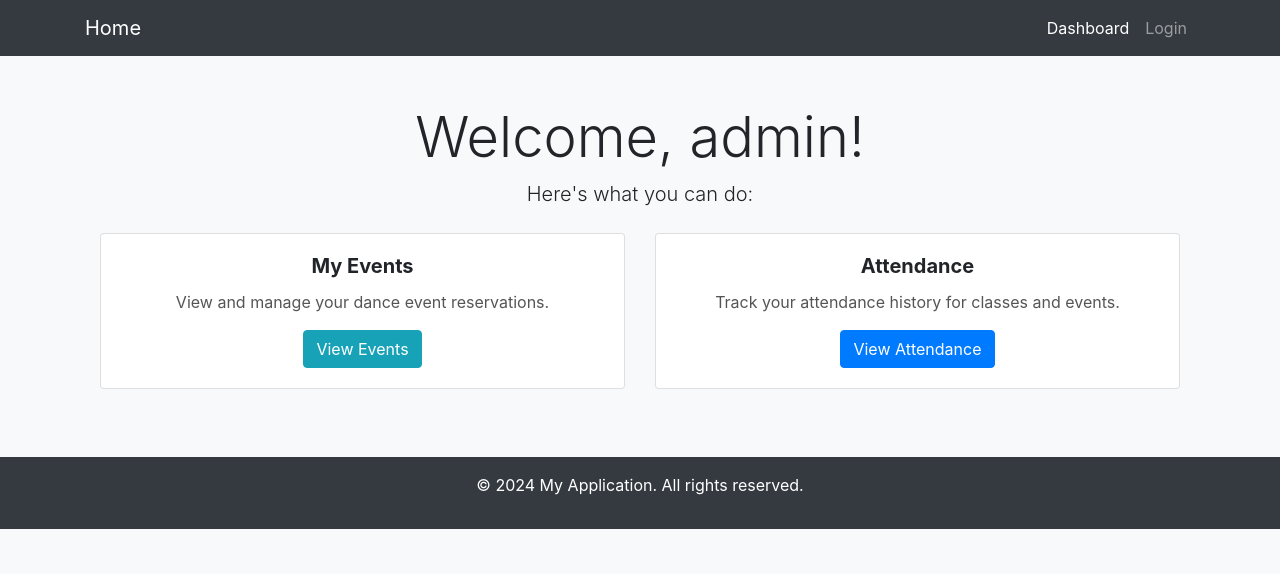
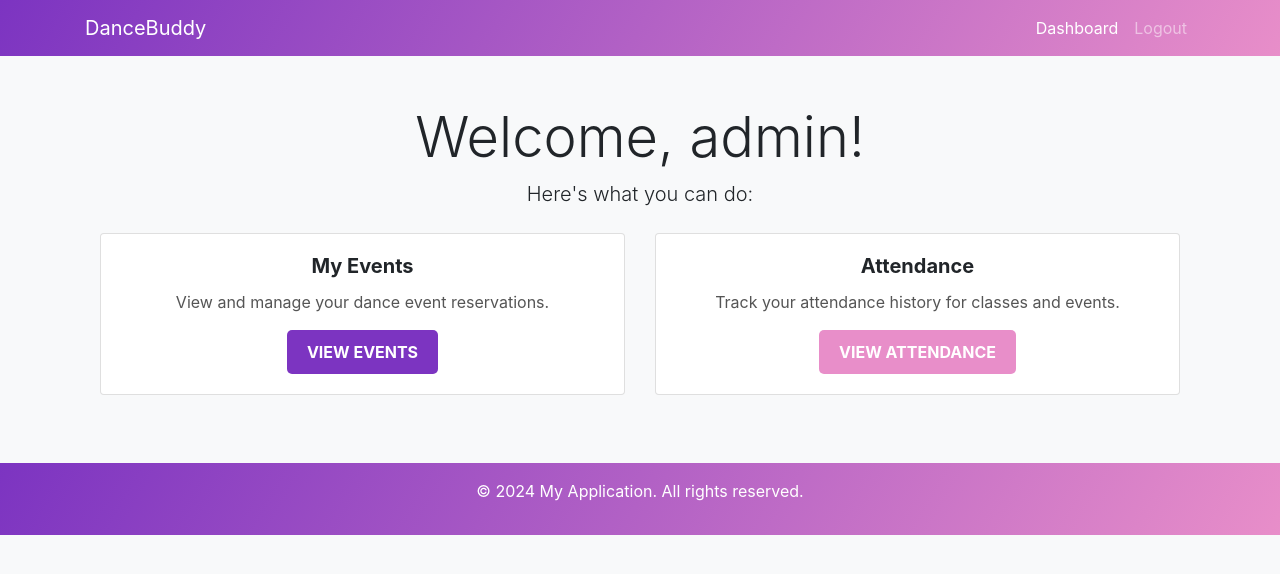
Before and after one commit to Everbluee/DanceBuddyBackend, a Django app: page /user/dashboard/ in a window 1280 px wide. Shown: the top 574 px of the page. Run offline with Django 5.2, Linux system fonts and the light colour scheme; a user stored in the database is signed in.

Commit message:
Colors changes

```diff
--- a/static/css/style.css
+++ b/static/css/style.css
@@ -26,6 +26,71 @@ body {
     object-fit: cover;
 }
 
-footer {
-    background-color: #343a40;
+.footer-primary {
+    background: linear-gradient(120deg, #7c34c1, #e88ec9);
+    color: #ffffff;
 }
+
+.navbar-primary {
+    background: linear-gradient(120deg, #7c34c1, #e88ec9);
+    color: #ffffff;
+}
+
+/* Subtle or Solid Color Buttons */
+.btn-primary-solid {
+    background-color: #7c34c1; /* Solid primary color */
+    color: #ffffff;
+    border: none;
+    padding: 10px 20px;
+    font-size: 1rem;
+    font-weight: bold;
+    text-transform: uppercase;
+    transition: all 0.3s ease;
+    border-radius: 5px;
+}
+
+.btn-primary-solid:hover {
+    background-color: #6a2ca0; /* Slightly darker */
+    color: #ffffff;
+    transform: translateY(-3px);
+    box-shadow: 0 4px 6px rgba(0, 0, 0, 0.2);
+}
+
+.btn-secondary-solid {
+    background-color: #e88ec9; /* Solid secondary color */
+    color: #ffffff;
+    border: none;
+    padding: 10px 20px;
+    font-size: 1rem;
+    font-weight: bold;
+    text-transform: uppercase;
+    transition: all 0.3s ease;
+    border-radius: 5px;
+}
+
+.btn-secondary-solid:hover {
+    background-color: #d87bb6; /* Slightly darker */
+    color: #ffffff;
+    transform: translateY(-3px);
+    box-shadow: 0 4px 6px rgba(0, 0, 0, 0.2);
+}
+
+/* Subtle Gradient Option */
+.btn-primary-subtle {
+    background: linear-gradient(120deg, #7c34c1 98%, #6a2ca0 2%); /* Barely visible gradient */
+    color: #ffffff;
+    border: none;
+    padding: 10px 20px;
+    font-size: 1rem;
+    font-weight: bold;
+    text-transform: uppercase;
+    transition: all 0.3s ease;
+    border-radius: 5px;
+}
+
+.btn-primary-subtle:hover {
+    background: linear-gradient(120deg, #6a2ca0 98%, #7c34c1 2%); /* Reverse subtle gradient */
+    color: #ffffff;
+    transform: translateY(-3px);
+    box-shadow: 0 4px 6px rgba(0, 0, 0, 0.2);
+}
--- a/templates/base_generic.html
+++ b/templates/base_generic.html
@@ -10,9 +10,9 @@
 </head>
 <body>
     <!-- Navbar -->
-    <nav class="navbar navbar-expand-lg navbar-dark bg-dark">
+    <nav class="navbar navbar-expand-lg navbar-dark navbar-primary">
         <div class="container">
-            <a class="navbar-brand" href="/">Home</a>
+            <a class="navbar-brand" href="/">DanceBuddy</a>
             <button class="navbar-toggler" type="button" data-toggle="collapse" data-target="#navbarNav" aria-controls="navbarNav" aria-expanded="false" aria-label="Toggle navigation">
                 <span class="navbar-toggler-icon"></span>
             </button>
@@ -22,7 +22,11 @@
                         <a class="nav-link" href="/">Dashboard</a>
                     </li>
                     <li class="nav-item">
-                        <a class="nav-link" href="{% url 'login' %}">Login</a>
+                        {% if request.user.is_authenticated %}
+                        <a class="nav-link" href="{% url 'login' %}">Logout</a>
+                        {% else %}
+                        <a class="nav-link" href="{% url 'logout' %}">Login</a>
+                        {% endif %}
                     </li>
                 </ul>
             </div>
@@ -36,7 +40,7 @@
     </div>
 
     <!-- Footer -->
-    <footer class="bg-dark text-white text-center py-3 mt-5">
+    <footer class="footer {{ footer_class|default:'footer-primary' }} text-white text-center py-3 mt-5">
         <p>&copy; 2024 My Application. All rights reserved.</p>
     </footer>
 
--- a/templates/registration/login.html
+++ b/templates/registration/login.html
@@ -1,4 +1,5 @@
 {% load static %}
+
 <!DOCTYPE html>
 <html lang="en">
 <head>
@@ -27,7 +28,7 @@
             <button type="submit" class="btn btn-primary w-100">Login</button>
         </form>
         <p class="text-center mt-3">
-            <a href="{% url 'password_reset' %}" class="text-decoration-none">Forgot Password?</a>
+            <a href="{% url 'password_reset' %}" class="text-decoration-none text-link">Forgot Password?</a>
         </p>
     </div>
 </body>
--- a/templates/user_dashboard.html
+++ b/templates/user_dashboard.html
@@ -11,14 +11,14 @@
             <div class="card-body">
                 <h5 class="card-title">My Events</h5>
                 <p class="card-text">View and manage your dance event reservations.</p>
-                <a href="{% url 'get_event' %}" class="btn btn-info">View Events</a>
+                <a href="{% url 'get_event' %}" class="btn btn-primary-solid">View Events</a>
             </div>
         </div>
         <div class="card">
             <div class="card-body">
                 <h5 class="card-title">Attendance</h5>
                 <p class="card-text">Track your attendance history for classes and events.</p>
-                <a href="#" class="btn btn-primary">View Attendance</a>
+                <a href="#" class="btn btn-secondary-solid">View Attendance</a>
             </div>
         </div>
     </div>
```
Also changed, not shown: static/css/login.css (+12 -8 lines), templates/home.html (+4 -4 lines), db.sqlite3.
